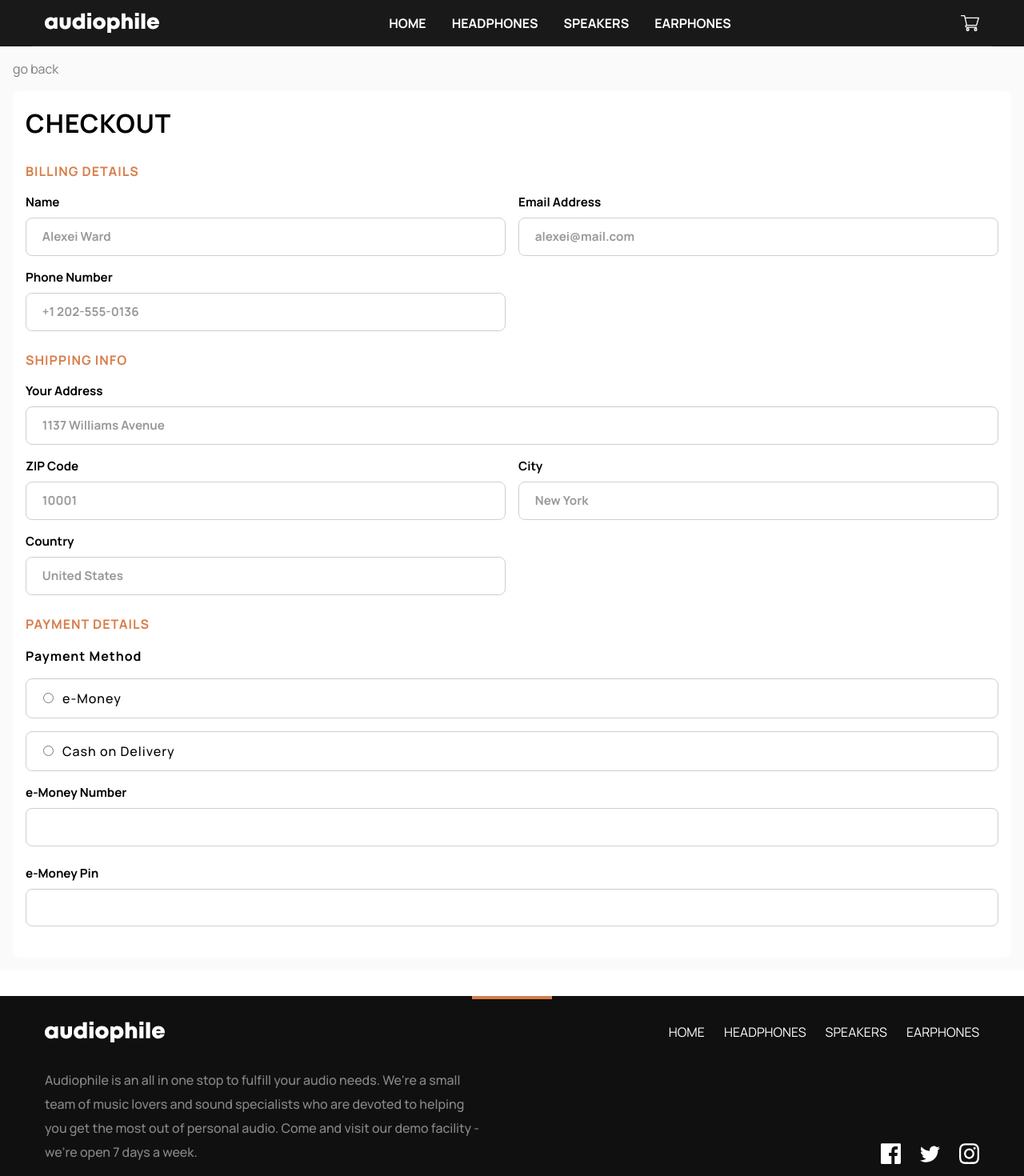
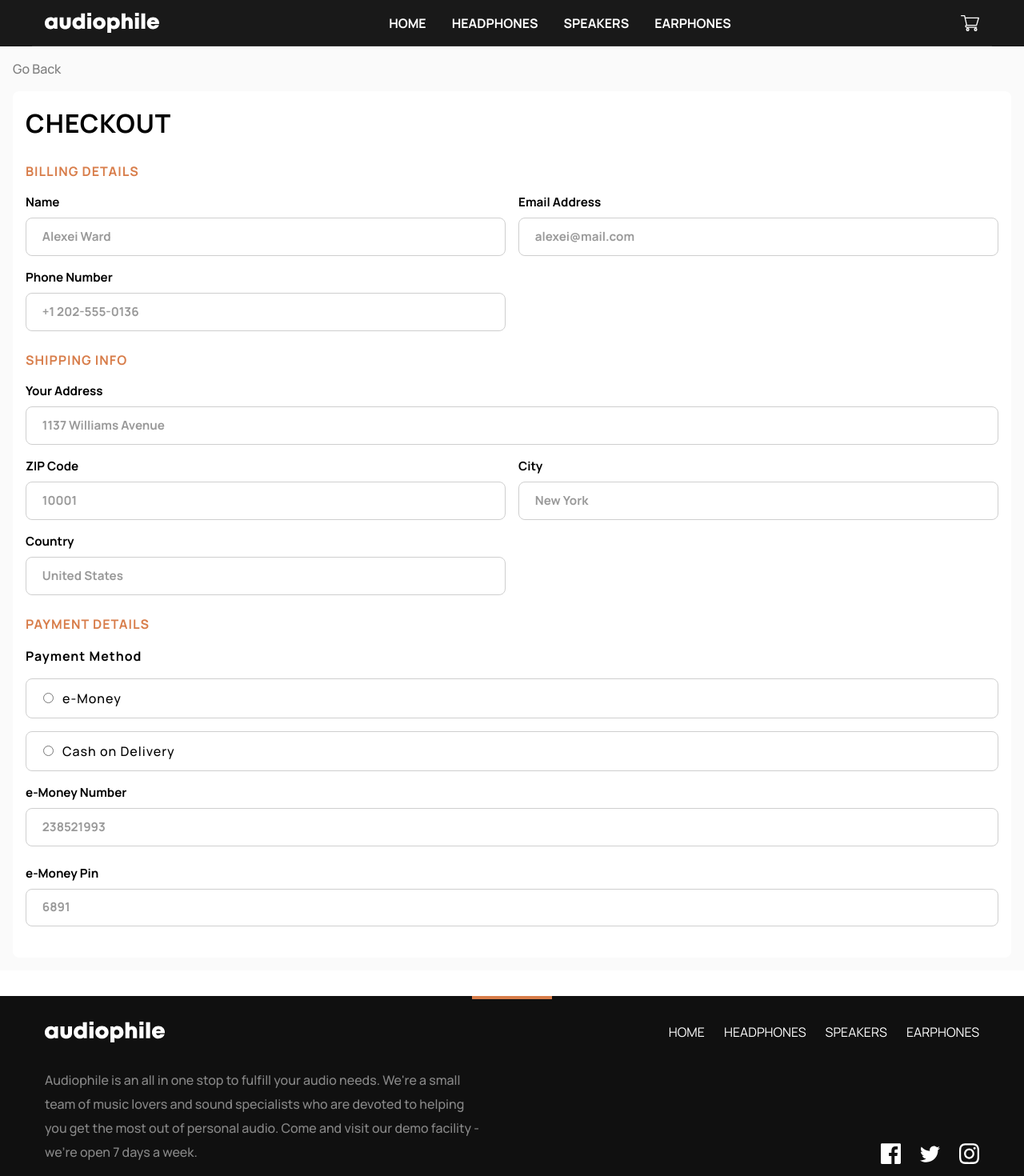
Before and after one commit to Keith-Web3/audiophile-e-commerce, a React (Vite) app: page /checkout in a window 1280 px wide. Shown: the top 1470 px of the page at 80% size. Built offline with nearby package versions, Linux system fonts and the light colour scheme.

Commit message:
added focus styles for inputs

```diff
--- a/src/components/pages/Checkout/Checkout.tsx
+++ b/src/components/pages/Checkout/Checkout.tsx
@@ -66,11 +66,11 @@ const Checkout: React.FC = function () {
           </div>
           <label className="label" htmlFor="e-money-number">
             e-Money Number
-            <input type="text" name="e-money-number" />
+            <input type="text" name="e-money-number" placeholder="238521993" />
           </label>
           <label className="label" htmlFor="e-money-pin">
             e-Money Pin
-            <input type="text" name="e-money-pin" />
+            <input type="text" name="e-money-pin" placeholder="6891" />
           </label>
         </div>
       </Form>
--- a/src/sass/pages/checkout/checkout.scss
+++ b/src/sass/pages/checkout/checkout.scss
@@ -13,6 +13,8 @@
     color: rgba($dark-200, 0.5);
     cursor: pointer;
     user-select: none;
+    font-weight: 500;
+    text-transform: capitalize;
   }
   form {
     background-color: $white;
@@ -44,9 +46,10 @@
         width: 100%;
         border: 1px solid #cfcfcf;
         border-radius: 8px;
+        outline: none;
 
         &:focus {
-          border-color: $brown-200 !important;
+          border: 2px solid $brown-200;
         }
         &::placeholder {
           color: rgba($dark-200, 0.4);
@@ -61,23 +64,23 @@
         letter-spacing: 1px;
       }
       label {
-        display: block;
+        display: flex;
         border: 1px solid #cfcfcf;
         border-radius: 8px;
         padding: 0.75em 1.3em;
-        display: flex;
         align-items: center;
         @extend p;
         font-weight: 500;
         cursor: pointer;
         margin-block: $spacer;
         &:has(input:checked) {
-          border-color: $brown-200;
+          border: 2px solid $brown-200;
         }
 
         input {
           margin-right: $spacer * 0.7;
           cursor: pointer;
+          caret-color: $brown-200;
         }
       }
     }
```
